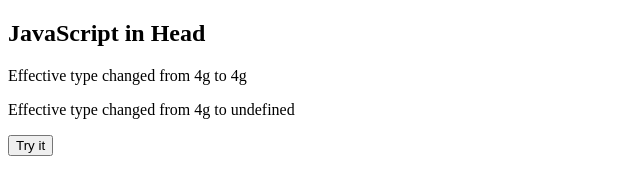
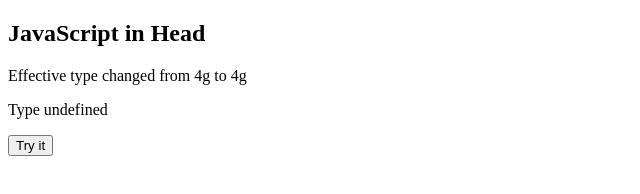
Before and after one commit to budash/budash.github.io, a plain HTML site: page index.html in a window 1280 px wide. Both pictures are taken after a click on the button "Try it". Shown: the whole page, without its empty margins (0-640 px from the left). Drawn offline with Linux system fonts and the light colour scheme.

Commit message:
change page

```diff
--- a/index.html
+++ b/index.html
@@ -6,7 +6,7 @@
 var type = connection.effectiveType;
 function updateConnectionStatus() {
   document.getElementById("eff_type").innerHTML = "Effective type changed from " + type + " to " + connection.effectiveType;
-    document.getElementById("type").innerHTML = "Effective type changed from " + type + " to " + connection.type;
+    document.getElementById("type").innerHTML = "Type " + connection.type;
 }
 
 connection.addEventListener('change', updateConnectionStatus);
```
